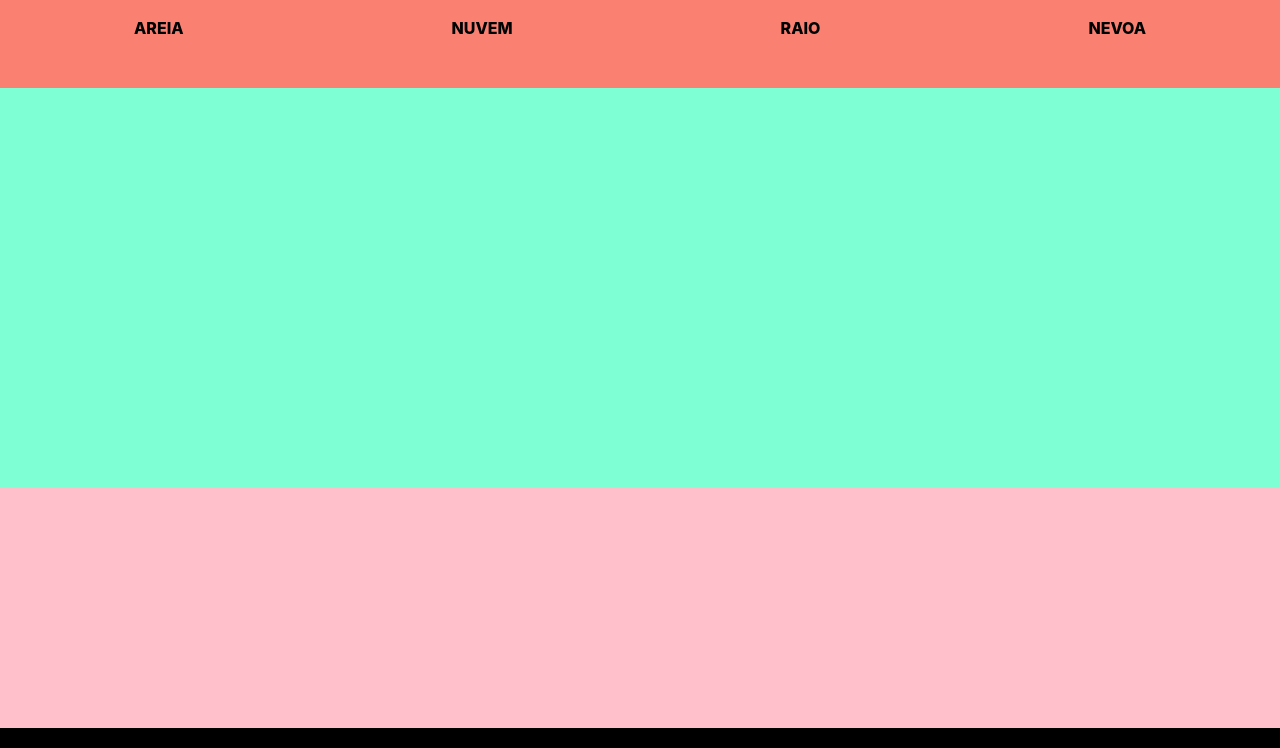
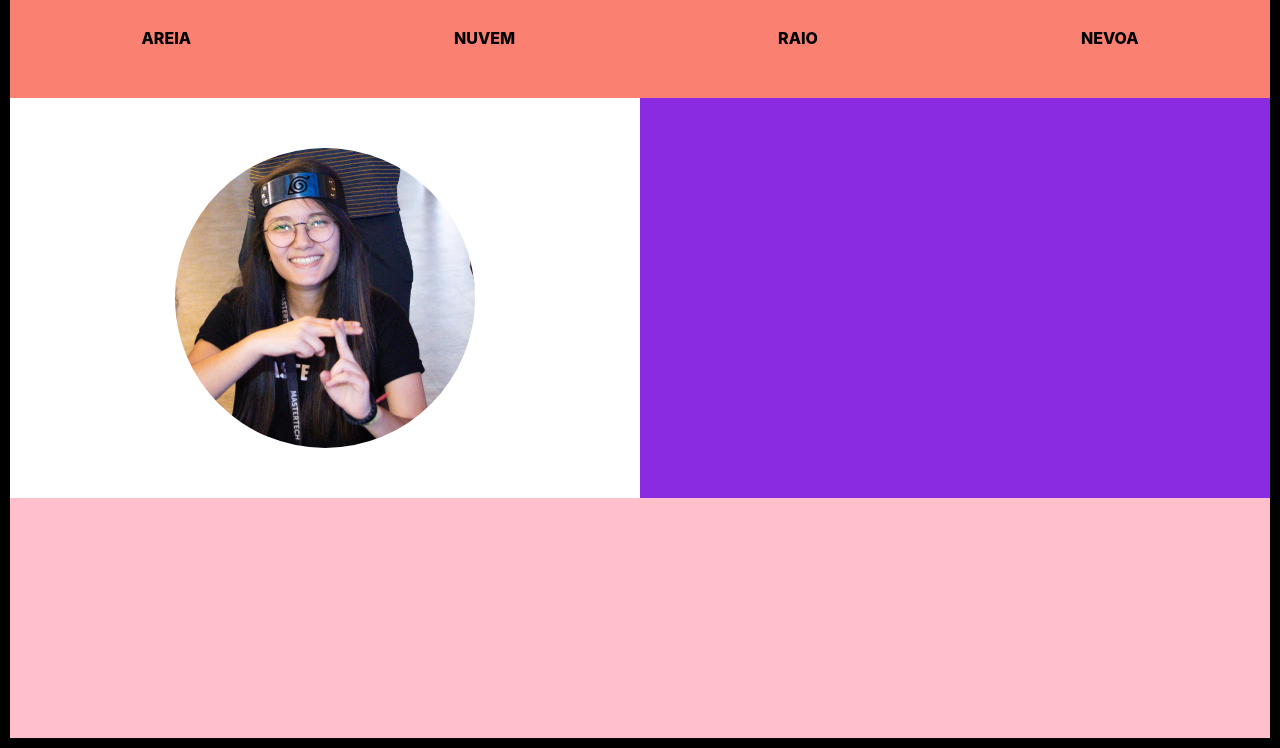
Before and after one commit to Gridialves/projeto-naruto-mastertech, a plain HTML site: page index.html in a window 1280 px wide. Shown: the part 192-940 px from the top of the page. Drawn offline with Linux system fonts and the light colour scheme.

Commit message:
Adicionando a foto da Aninha e ajustando as colunas

```diff
--- a/index.html
+++ b/index.html
@@ -19,7 +19,7 @@
         <a href="">Nevoa</a>
     </nav>
     <section>
-
+        <img src="./image/aninha-ninja.jpg" alt="">
     </section>
     <aside>
 
--- a/style.css
+++ b/style.css
@@ -1,9 +1,10 @@
 body{
     margin: 0;
     display: grid;
+    padding: 10px;
     grid-template-areas: "header header header header"
     "nav nav nav nav"
-    "section section section section"
+    "section section aside aside"
     "footer footer footer footer";
     grid-template-rows: 20vh 15vh 50vh 30vh;
     grid-template-columns: 25% 25% 25% 25%;
@@ -64,6 +65,18 @@ nav a:hover{
 section{
     grid-area: section;
     background-color: aquamarine;
+    background-color: white;
+    display: flex;
+    align-items: center;
+    justify-content: center;
+}
+section img{
+    width: 300px;
+    border-radius: 100%;
+
+}
+section img:hover{
+    width: 320px;
 }
 
     aside{
```
Also changed, not shown: image/aninha-ninja.jpg (added). Lines whose indentation alone changed are shown as unchanged.
